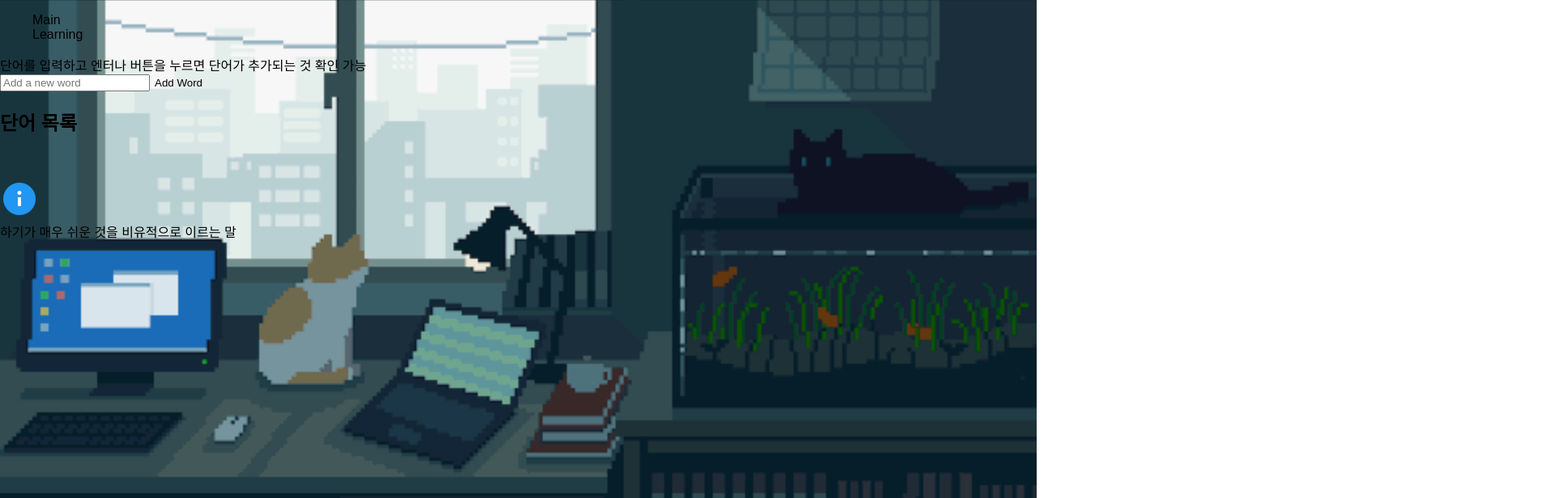
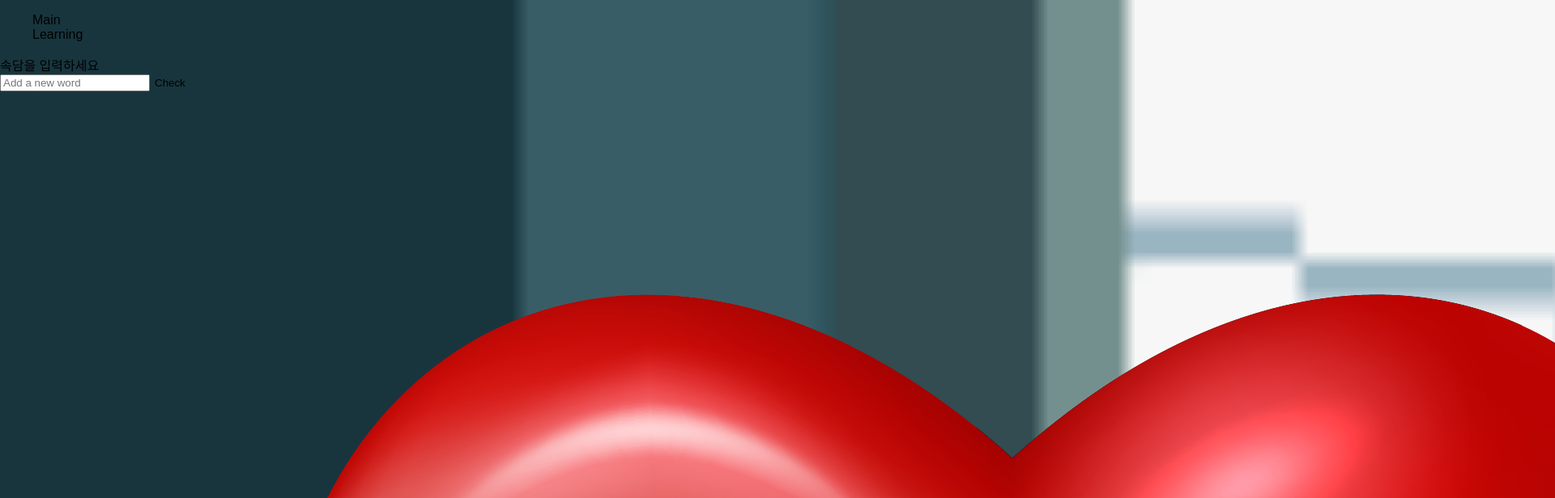
Before and after one commit to PANTS-GOORM/FrontEnd, a React (Create React App) app: page /learning in a window 1280 px wide. Shown: the top 616 px of the page at 81% size, 1920 px wide, since content can reach past the window. Built offline with nearby package versions, Linux system fonts and the light colour scheme; a web font is replaced by a local one.

Commit message:
✨ 학습 정답 맞추기 기능 구현
정답 맞추기 기능 구현

```diff
--- a/src/pages/PersonalTrainningPage/LearningPage.tsx
+++ b/src/pages/PersonalTrainningPage/LearningPage.tsx
@@ -1,47 +1,70 @@
-import { useState } from "react";
-import React from "react";
-import useStore from "../../store/learning";
+import React, { useState } from "react";
 import VocabularyExplain from "../../components/features/Learning/VocabularyExplain/VocabularyExplain";
+import heartImage from "../../assets/img/learning/heart.png";
 
 const Learning: React.FC = () => {
-  const words = useStore((state) => state.words); // Zustand 스토어에서 words 배열을 가져옵니다.
   const [word, setWord] = useState<string>("");
-  const addWord = useStore((state) => state.addWord);
+  const [hearts, setHearts] = useState<number[]>([1, 2, 3]);
+  const [correctAnswer, setCorrectAnswer] = useState<{
+    isCorrect: boolean;
+    sentence: string;
+  } | null>(null);
 
-  const handleSubmit = (e: React.FormEvent) => {
-    e.preventDefault();
-    addWord(word);
-    setWord("");
+  const checkSentence = () => {
+    const desiredSentence = "누워서 떡 먹기"; // 공백 없는 형태로 설정
+    // 사용자 입력에서 모든 공백을 제거
+    const inputSentence = word.replace(/\s+/g, "");
+    if (inputSentence === desiredSentence.replace(/\s+/g, "")) {
+      // 정답인 경우
+      setCorrectAnswer({ isCorrect: true, sentence: word }); // 원래 입력된 문장을 표시
+    } else {
+      // 틀린 경우 하트를 하나 제거하고 정답 상태를 초기화합니다.
+      setHearts(hearts.slice(0, -1));
+      setCorrectAnswer(null);
+    }
+    setWord(""); // 입력 필드 초기화
+  };
+
+  const handleKeyPress = (e: React.KeyboardEvent) => {
+    if (e.key === "Enter") {
+      e.preventDefault(); // 폼 제출 방지
+      checkSentence();
+    }
   };
 
   return (
     <div className="flex justify-center items-center h-screen">
       <div className="flex flex-col items-center">
-        <div className="mb-4">
-          단어를 입력하고 엔터나 버튼을 누르면 단어가 추가되는 것 확인 가능
-        </div>
-        <form onSubmit={handleSubmit} className="flex flex-col items-center">
+        <div className="mb-4">속담을 입력하세요</div>
+        <form
+          className="flex flex-col items-center"
+          onSubmit={(e) => e.preventDefault()}
+        >
           <input
             type="text"
             value={word}
             onChange={(e) => setWord(e.target.value)}
+            onKeyPress={handleKeyPress}
             placeholder="Add a new word"
             className="w-full px-4 py-2 border rounded-md shadow-sm text-gray-700 leading-tight focus:outline-none focus:shadow-outline"
           />
           <button
-            type="submit"
-            className="mt-4 px-4 py-2 bg-blue-500 text-white font-bold rounded hover:bg-blue-700 focus:outline-none focus:ring-2 focus:ring-blue-300 focus:ring-opacity-50"
+            onClick={checkSentence}
+            className="mt-4 px-4 py-2 bg-green-500 text-white font-bold rounded hover:bg-green-700 focus:outline-none focus:ring-2 focus:ring-green-300 focus:ring-opacity-50"
           >
-            Add Word
+            Check
           </button>
         </form>
-        <h2>단어 목록</h2>
-        <br />
-        <ul>
-          {words.map((word, index) => (
-            <li key={index}>{word}</li> // words 배열의 각 단어를 리스트 아이템으로 변환하여 표시합니다.
+        <div className="flex justify-center items-center mt-4">
+          {hearts.map((_, index) => (
+            <img key={index} src={heartImage} alt="Heart" className="w-24" />
           ))}
-        </ul>
+        </div>
+        {correctAnswer && correctAnswer.isCorrect && (
+          <div className="mt-4 text-green-600">
+            정답! 입력하신 문장: {correctAnswer.sentence}
+          </div>
+        )}
       </div>
       <VocabularyExplain />
     </div>
```
Also changed, not shown: src/assets/img/learning/heart.png (added), src/components/features/Learning/VocabularyExplain/VocabularyExplain.tsx (line endings or trailing spaces).
